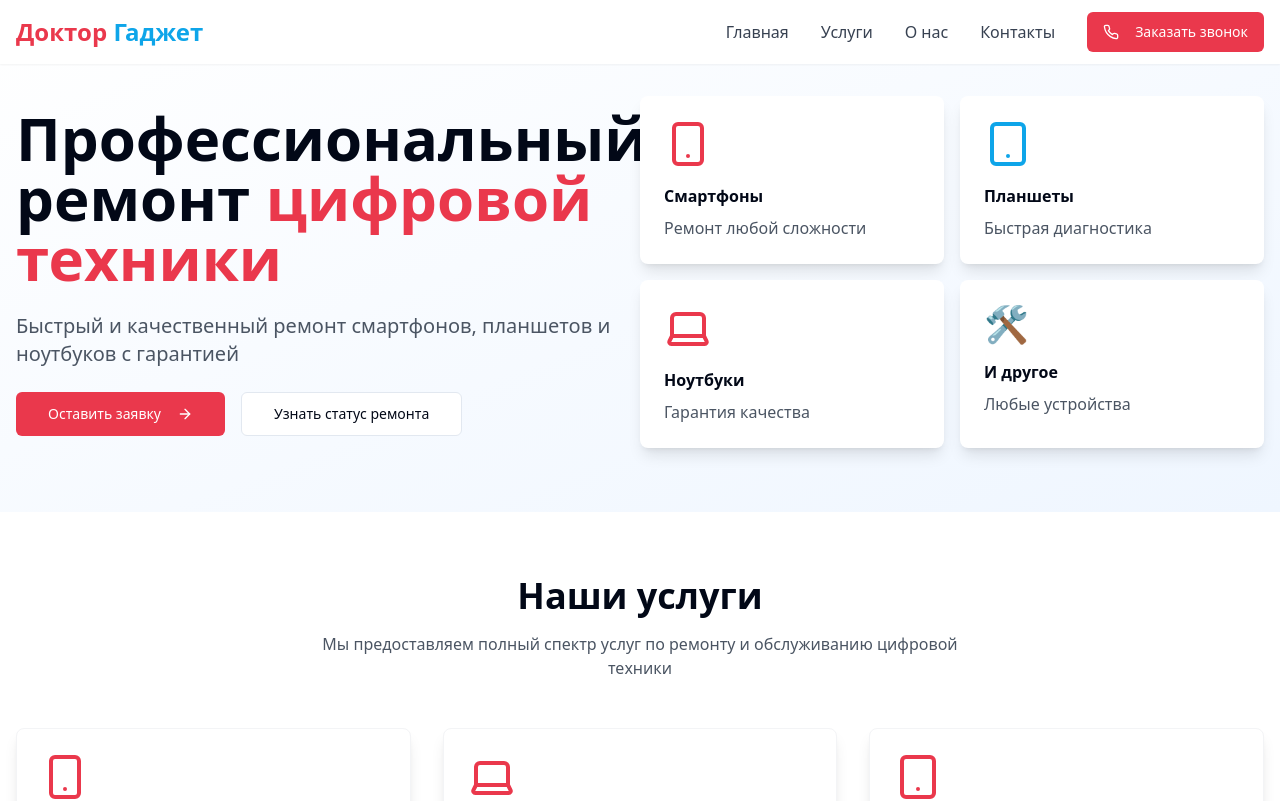
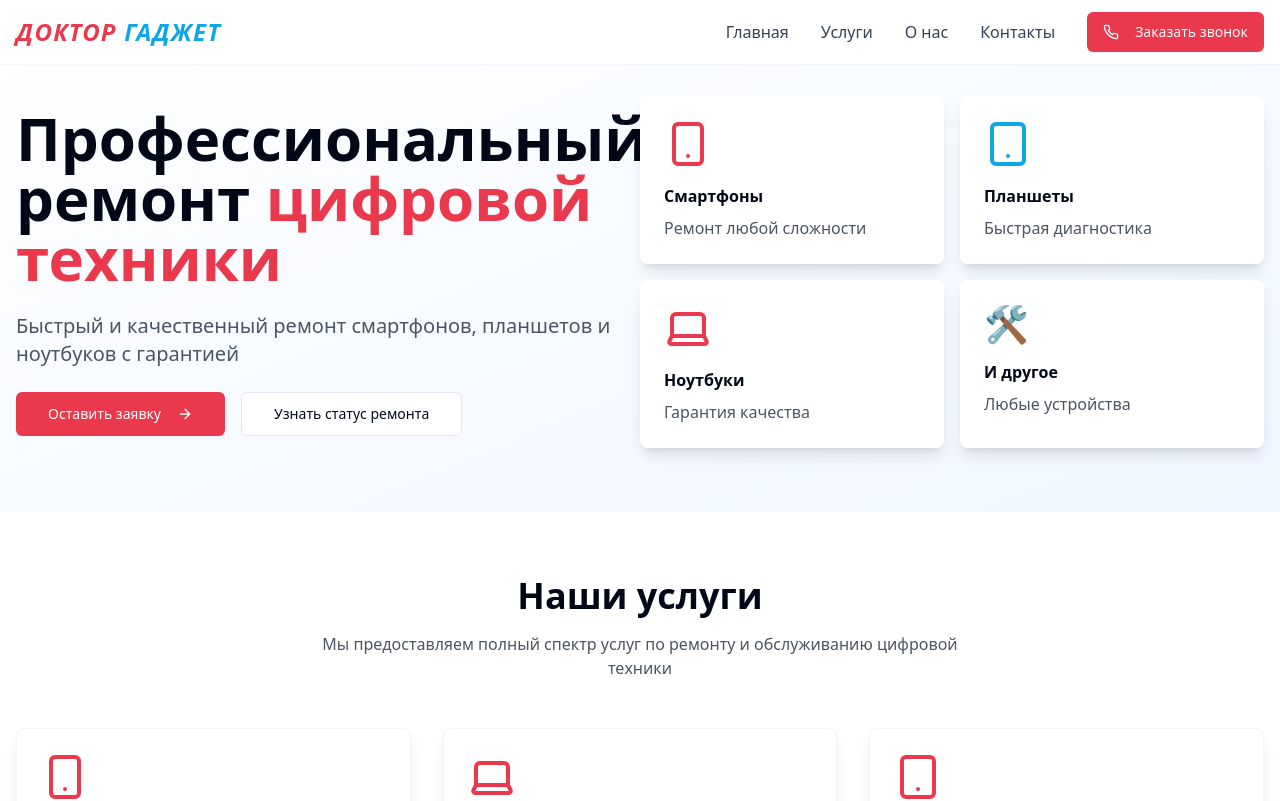
Before and after one commit to shadowspectr/gadgetcare-hub, a React (Vite) app: page / in a window 1280 px wide. Shown: the top 801 px of the page. Built offline with nearby package versions, Linux system fonts and the light colour scheme.

Commit message:
Update logo font style
Changed the font style for the logo as per the request.
[skip gpt_engineer]

```diff
--- a/src/components/Navbar.tsx
+++ b/src/components/Navbar.tsx
@@ -10,9 +10,9 @@ export const Navbar = () => {
       <div className="container mx-auto px-4">
         <div className="flex justify-between items-center h-16">
           <div className="flex items-center">
-            <h1 className="text-2xl font-bold">
-              <span className="text-primary">Доктор</span>{" "}
-              <span className="text-secondary">Гаджет</span>
+            <h1 className="text-2xl font-bold tracking-wider italic uppercase">
+              <span className="text-primary font-extrabold">Доктор</span>{" "}
+              <span className="text-secondary font-extrabold">Гаджет</span>
             </h1>
           </div>
 
--- a/tailwind.config.ts
+++ b/tailwind.config.ts
@@ -18,6 +18,9 @@ export default {
       },
     },
     extend: {
+      fontWeight: {
+        extrabold: '800',
+      },
       colors: {
         border: "hsl(var(--border))",
         input: "hsl(var(--input))",
```
